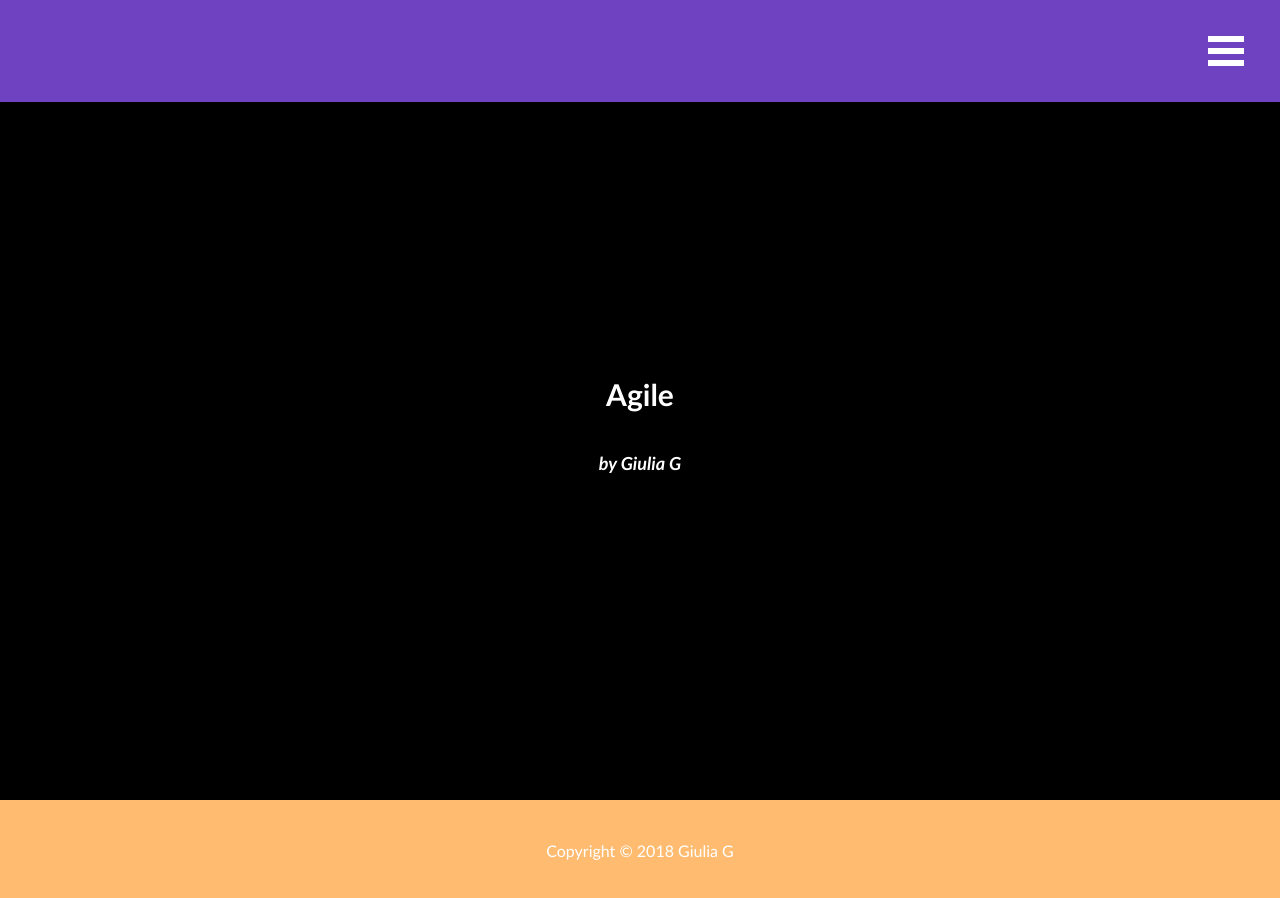
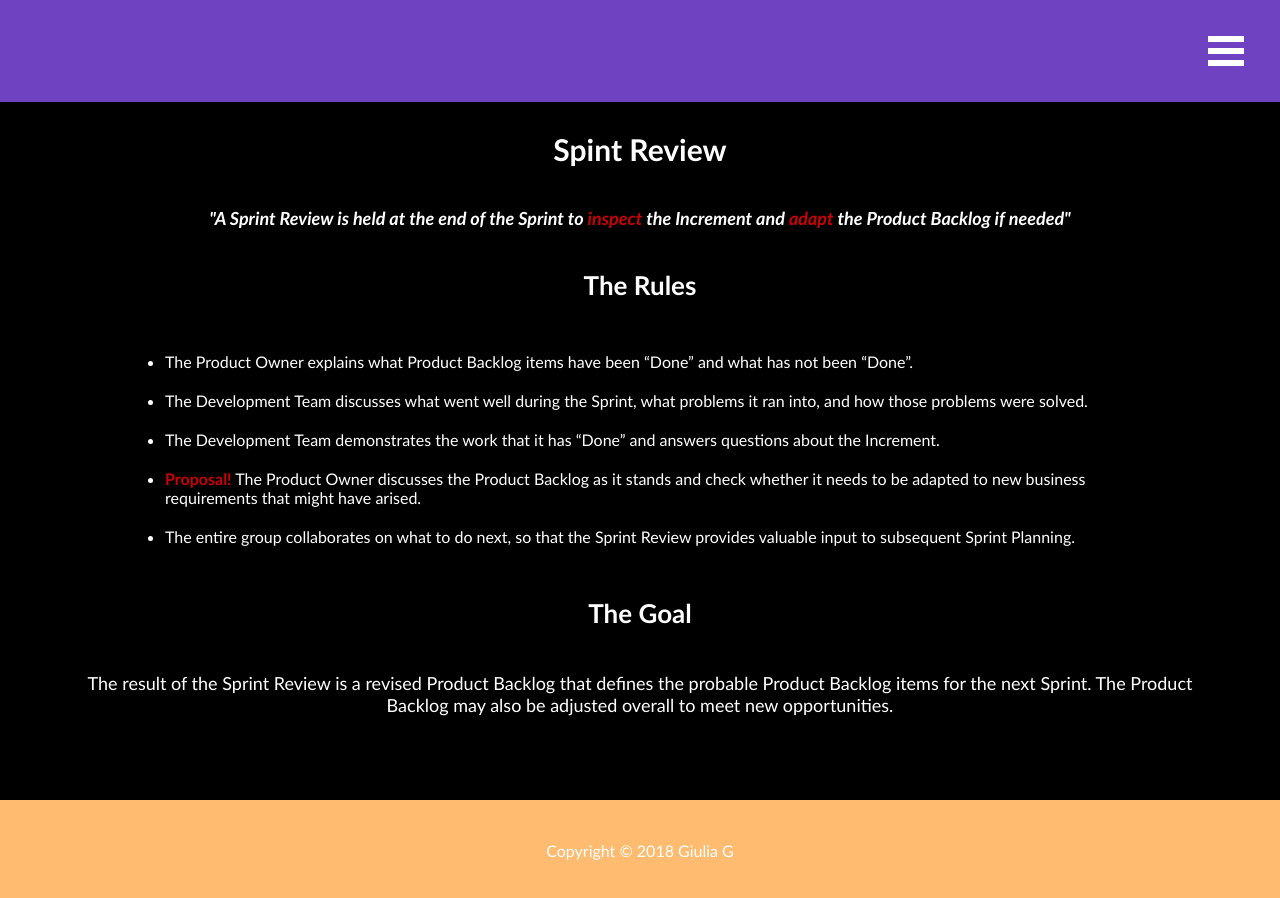
Before and after one commit to giuliagworld/agile-guide, a React app: page / in a window 1280 px wide. Shown: the top 898 px of the page. Built offline with nearby package versions, Linux system fonts and the light colour scheme; the HTML template or start-up script is replaced by a standard one.

Commit message:
add text for sprint review and minor changes

```diff
--- a/src/components/App.js
+++ b/src/components/App.js
@@ -14,7 +14,7 @@ class App extends React.Component {
     super(props);
     this.state = {
       menuOpen: false,
-      active: 'header'
+      active: 'sprintReview'
     };
   }
 
--- a/src/components/SprintReview.js
+++ b/src/components/SprintReview.js
@@ -6,7 +6,17 @@ function SprintReview(props) {
       <div className="container-fluid">
         <div className="container">
           <h1 className="heading-1">Spint Review</h1>
-          <h2 className="heading-3"><em>by Giulia G</em></h2>
+          <h2 className="body-2"><em>"A Sprint Review is held at the end of the Sprint to <strong className="red">inspect</strong> the Increment and <strong className="red">adapt</strong> the Product Backlog if needed"</em></h2>
+          <h3 className="heading-2">The Rules</h3>
+          <ul className="rules-list">
+            <li className="rules-item">The Product Owner explains what Product Backlog items have been “Done” and what has not been “Done”.</li>
+            <li className="rules-item">The Development Team discusses what went well during the Sprint, what problems it ran into, and how those problems were solved.</li>
+            <li className="rules-item">The Development Team demonstrates the work that it has “Done” and answers questions about the Increment.</li>
+            <li className="rules-item"><strong className="red">Proposal!</strong> The Product Owner discusses the Product Backlog as it stands and check whether it needs to be adapted to new business requirements that might have arised.</li>
+            <li className="rules-item">The entire group collaborates on what to do next, so that the Sprint Review provides valuable input to subsequent Sprint Planning.</li>
+          </ul>
+          <h3 className="heading-2">The Goal</h3>
+          <p className="body-2">The result of the Sprint Review is a revised Product Backlog that defines the probable Product Backlog items for the next Sprint. The Product Backlog may also be adjusted overall to meet new opportunities.</p>
         </div>
       </div>
     </section>
--- a/src/scss/_global.scss
+++ b/src/scss/_global.scss
@@ -40,6 +40,10 @@ body {
   color: $white;
 }
 
+.red {
+  color: $red;
+}
+
 .link-default {
   text-decoration: none;
 }
--- a/src/scss/_nav.scss
+++ b/src/scss/_nav.scss
@@ -77,7 +77,7 @@
     &.social {
       text-align: center;
       float: left;
-      margin: 40px 12px 40px;
+      margin: 20px 31px;
     }
   }
 }
--- a/src/scss/_sprintReview.scss
+++ b/src/scss/_sprintReview.scss
@@ -1,6 +1,5 @@
 .sprint-review {
   width: 100%;
-  height: 100vh;
   padding-top: 62px;
   padding-bottom: 62px;
   background-color: $black;
@@ -8,6 +7,7 @@
   background-size: auto;
   color: $white;
   @include media-breakpoint-up(md) {
+    height: 100vh;
     padding-top: 102px;
     max-height: 995px;
     background-size: cover;
@@ -17,5 +17,16 @@
     height: 100%;
     flex-direction: column;
     justify-content: center;
+    .rules-list {
+      padding-left: 20px;
+      @include media-breakpoint-up(md) {
+        margin-left: 60px;
+        margin-right: 60px;
+      }
+      .rules-item {
+        padding: 10px 0;
+        text-align: left;
+      }
+    }
   }
 }
--- a/src/scss/_variables.scss
+++ b/src/scss/_variables.scss
@@ -10,6 +10,7 @@ $dark-grey         : rgb(36, 35, 35);
 $purple            : rgb(111, 66, 193);
 $green             : rgb(52, 178, 75);
 $orange            : rgb(255, 188, 113);
+$red               : rgb(204, 0, 0);
 
 // Font sizes
 $global      : 16px;
```
